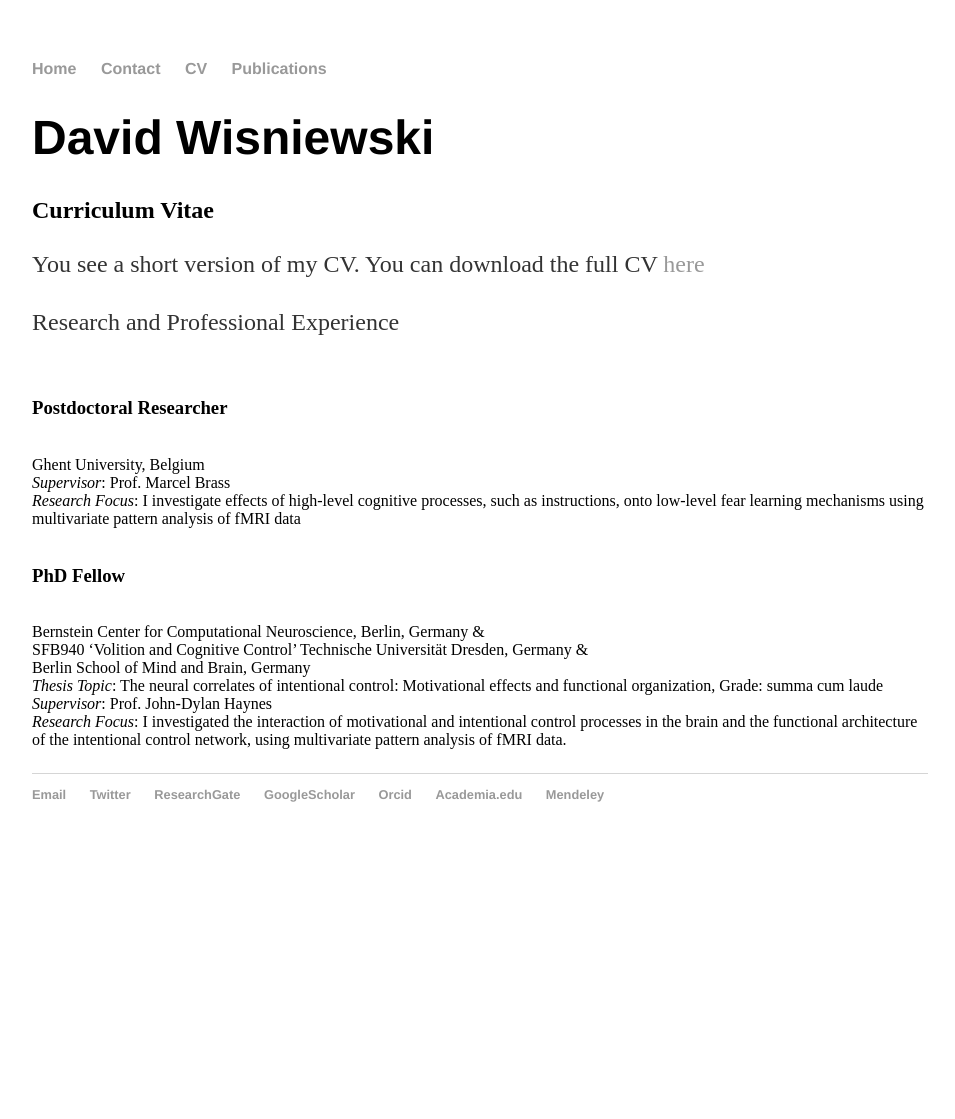
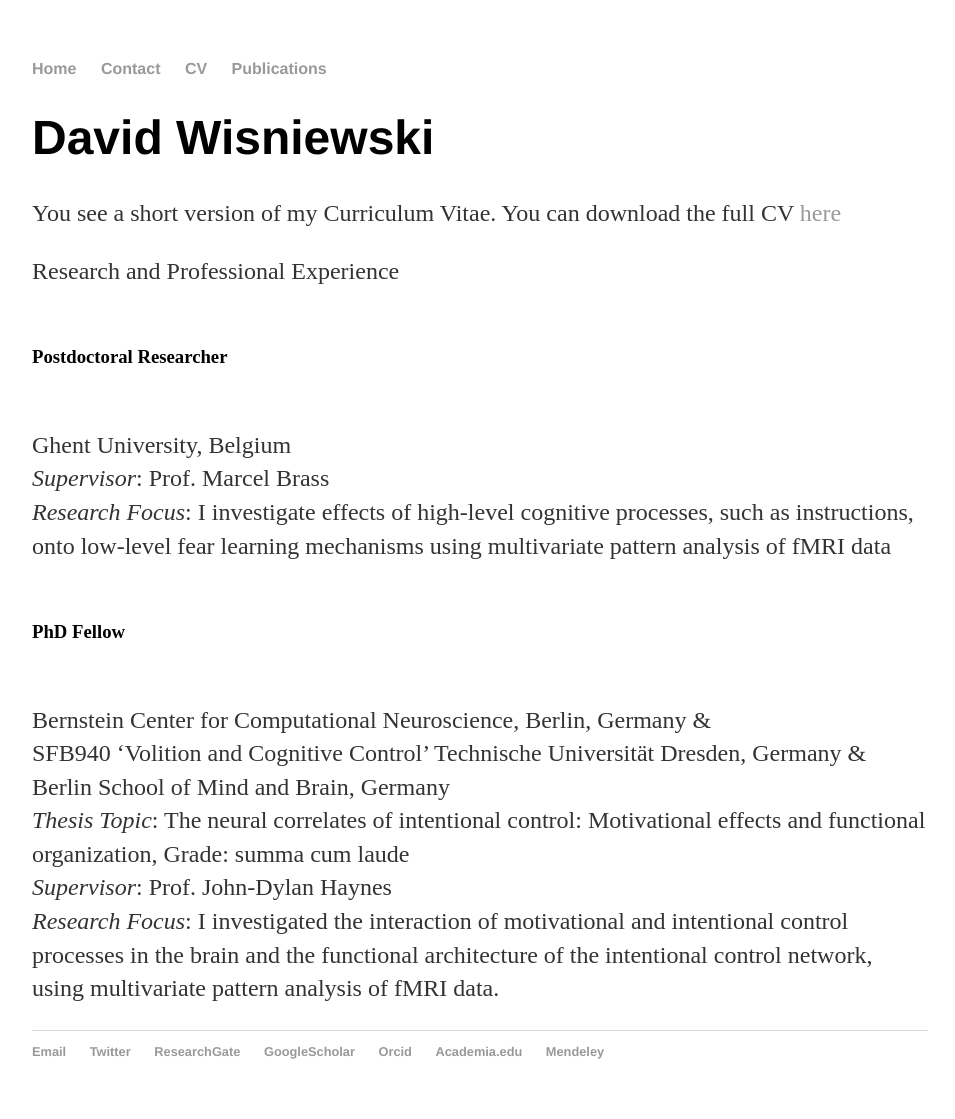
Before and after one commit to davidwisniewski/davidwisniewski.github.io, a Jekyll site: the page built from cv/index.html, in a window 1280 px wide. Shown: the whole page, without its empty margins (160-1115 px from the left). Built offline with Jekyll 4.4.1, drawn with Linux system fonts in a browser that asks for light colours; before the commit the page ends 900 px from its top, so only the background shows below that.

Commit message:
style adjustments

```diff
--- a/contact/index.html
+++ b/contact/index.html
@@ -4,7 +4,6 @@
 ---
 <div class="blurb">
 	<h1>David Wisniewski</h1>
-	<h2>Contact</h2>
 	<p>Ghent University<br>
 	Department of Experimental Psychology<br>
 	Henri Dunantlaan 2<br>
--- a/cv/index.html
+++ b/cv/index.html
@@ -4,18 +4,21 @@
 ---
 <div class="blurb">
 	<h1>David Wisniewski</h1>
-	<h2>Curriculum Vitae</h2>
-	<p>You see a short version of my CV. You can download the full CV <a href="/files/CV_David_Wisniewski_2016_10_04.pdf">here</a> </p>
+	<p>You see a short version of my Curriculum Vitae. You can download the full CV <a href="/files/CV_David_Wisniewski_2016_10_04.pdf">here</a> </p>
 
 	<p>
 	Research and Professional Experience<br><br>
+	</p>
 
 	<h3>Postdoctoral Researcher</h3><br>
+	<p>
 	Ghent University, Belgium<br>
 	<em>Supervisor</em>: Prof. Marcel Brass<br>
 	<em>Research Focus</em>: I investigate effects of high-level cognitive processes, such as instructions, onto low-level fear learning mechanisms using multivariate pattern analysis of fMRI data<br><br>
+	</p>
 
 	<h3>PhD Fellow</h3><br>
+	<p>
 	Bernstein Center for Computational Neuroscience, Berlin, Germany & <br>
 	SFB940 ‘Volition and Cognitive Control’ Technische Universität Dresden, Germany & <br>
 	Berlin School of Mind and Brain, Germany <br>
--- a/publications/index.html
+++ b/publications/index.html
@@ -8,7 +8,7 @@
 	<h3>2016</h3>
 	<p>
 	Wisniewski D, Goschke T, Haynes JD (2016) Similar Coding of Freely Chosen and Externally Cued Intentions in a Fronto-Parietal Network <em>NeuroImage</em> 134: 450–58. doi:10.1016/j.neuroimage.2016.04.044.<br>
-	<a href="http://www.sciencedirect.com/science/article/pii/S1053811916300842">[Abstract]</a> <a href="/files/Wisniewski et al NeuroImage 2016.pdf">[FullText]</a> <a href="http://neurovault.org/collections/1359/">[Data:Neurovault]</a><br>
+	<a href="http://www.sciencedirect.com/science/article/pii/S1053811916300842">[Abstract]</a> <a href="http://neurovault.org/collections/1359/">[Data:Neurovault]</a><br>
 	Wisniewski D (2016) The neural correlates of intentional control: Motivational effects and functional organization. Doctoral thesis at Humboldt-Universität zu Berlin, Germany<br>
 	<a href="http://edoc.hu-berlin.de/docviews/abstract.php?id=42661">[FullText]</a>
 	</p>
```
